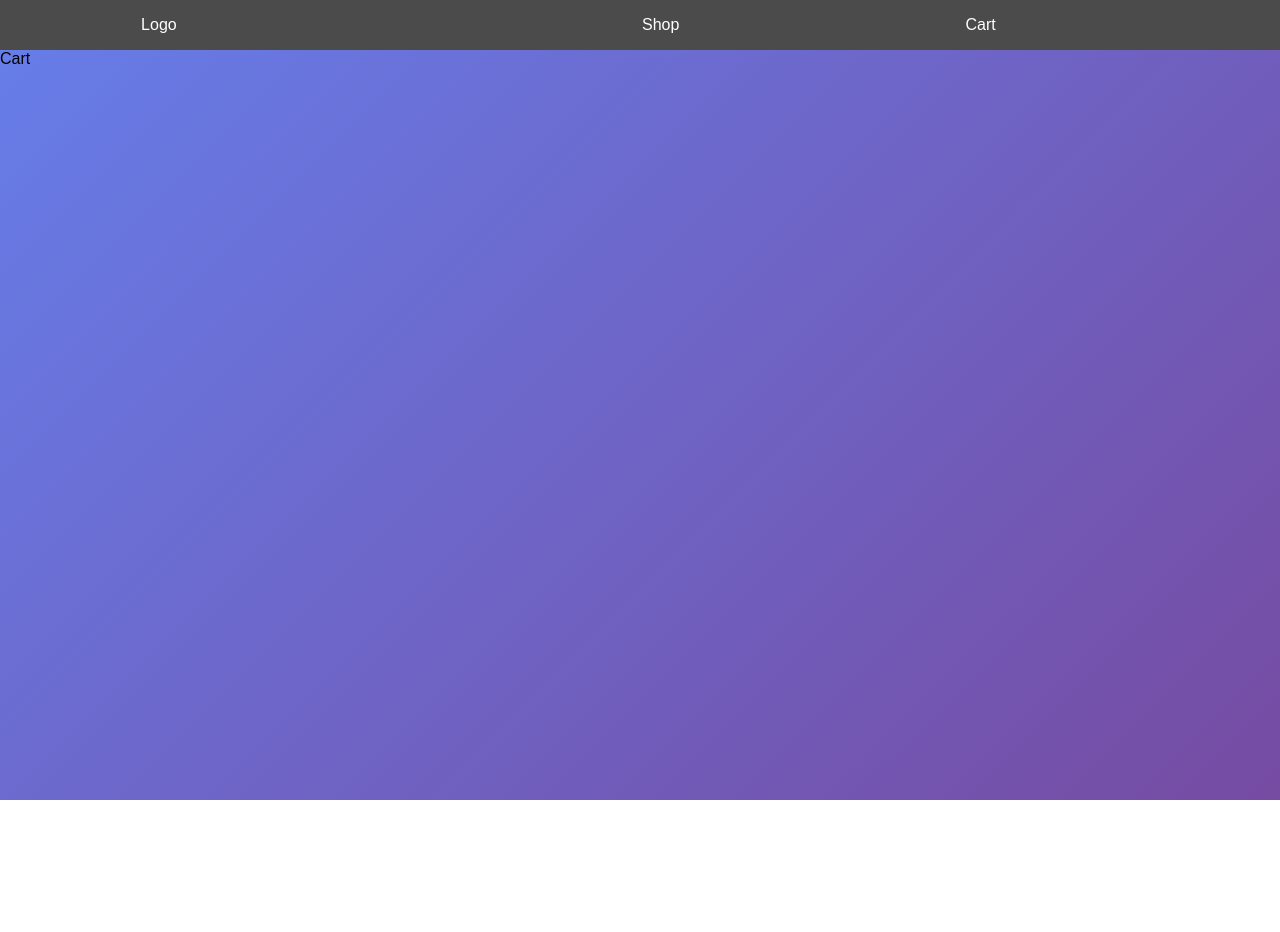
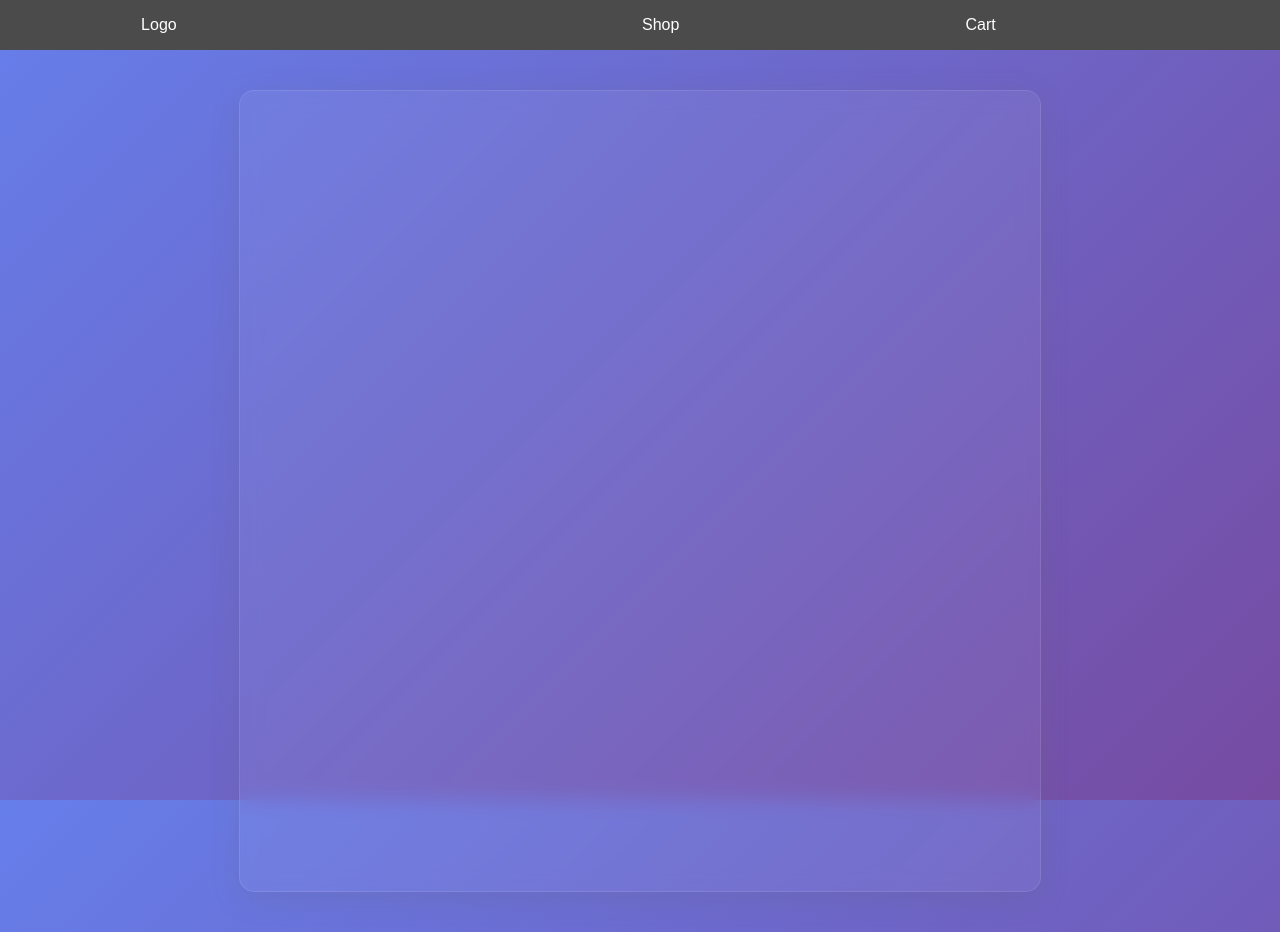
Before and after one commit to MarekRykaczewski/shop-react, a React (Create React App) app: page /cart in a window 1280 px wide. Before the commit the page ends 800 px from the top, so only its background shows below. Built offline with nearby package versions, Linux system fonts and the light colour scheme.

Commit message:
add basic cart functionality

```diff
--- a/src/App.css
+++ b/src/App.css
@@ -192,3 +192,48 @@ body {
   transition: 0.3s;
   background-color: rgba(255,255,255,0.2);
 }
+
+.cart {
+  position: relative;
+  margin-top: 5rem;
+  box-shadow: rgba(100, 100, 111, 0.2) 0px 7px 29px 0px;
+  display: flex;
+  gap: 20px;
+  flex-direction: column;
+  justify-content: center;
+  align-items: center;
+  background-color: rgba(0, 0, 0, 0.65);
+  color: #ffffff;
+  margin: 40px auto;
+  background-color: rgba(255,255,255,0.06);
+  border: 1px solid rgba(255,255,255,0.1);
+  border-radius: 15px;
+  backdrop-filter: blur(10px);
+  width: 50rem;
+  height: 50rem;
+}
+
+.cart-item {
+  position: relative;
+  margin-top: 5rem;
+  box-shadow: rgba(100, 100, 111, 0.2) 0px 7px 29px 0px;
+  display: flex;
+  gap: 10px;
+  flex-direction: column;
+  justify-content: center;
+  align-items: center;
+  background-color: rgba(0, 0, 0, 0.65);
+  color: #ffffff;
+  margin: 10px auto;
+  background-color: rgba(255,255,255,0.06);
+  border: 1px solid rgba(255,255,255,0.1);
+  border-radius: 15px;
+  backdrop-filter: blur(10px);
+  padding: 30px;
+  width: 10rem;
+}
+
+.cart-image {
+  object-fit: cover;
+  width: 100px;
+}
--- a/src/App.js
+++ b/src/App.js
@@ -18,8 +18,6 @@ function App() {
     setCart(prevState => [...prevState, item])
   }
 
-  console.log(cart)
-
   return (
     <Router>
       <div className="App">
@@ -27,7 +25,7 @@ function App() {
         <Routes>
           <Route path ="/" element={<Home/>} />
           <Route path ="/shop" element={<Shop data={items}/>} />
-          <Route path ='/cart' element={<Cart/>} />
+          <Route path ='/cart' element={<Cart cart={cart}/>} />
           <Route path="/shop/:id" element={<ItemDetail handleClick={addToCart}/>} />
         </Routes>
       </div>
--- a/src/components/Cart.jsx
+++ b/src/components/Cart.jsx
@@ -1,9 +1,19 @@
 import React from "react";
 
-function Cart() {
+function Cart(props) {
+
+  const cartElements = props.cart.map(item => (
+    <div key={item.id} className={"cart-item"}>
+      <img className="cart-image" src="https://images.unsplash.com/photo-1511707171634-5f897ff02aa9?ixlib=rb-4.0.3&ixid=MnwxMjA3fDB8MHxwaG90by1wYWdlfHx8fGVufDB8fHx8&auto=format&fit=crop&w=880&q=80" alt="phone" />
+      {item.brand} {item.title}
+      <span> ${item.price} </span>
+    </div>
+
+  ))
+
   return (
     <div className="cart">
-        <div> Cart </div>
+        {cartElements}
     </div>
   );
 }
```
